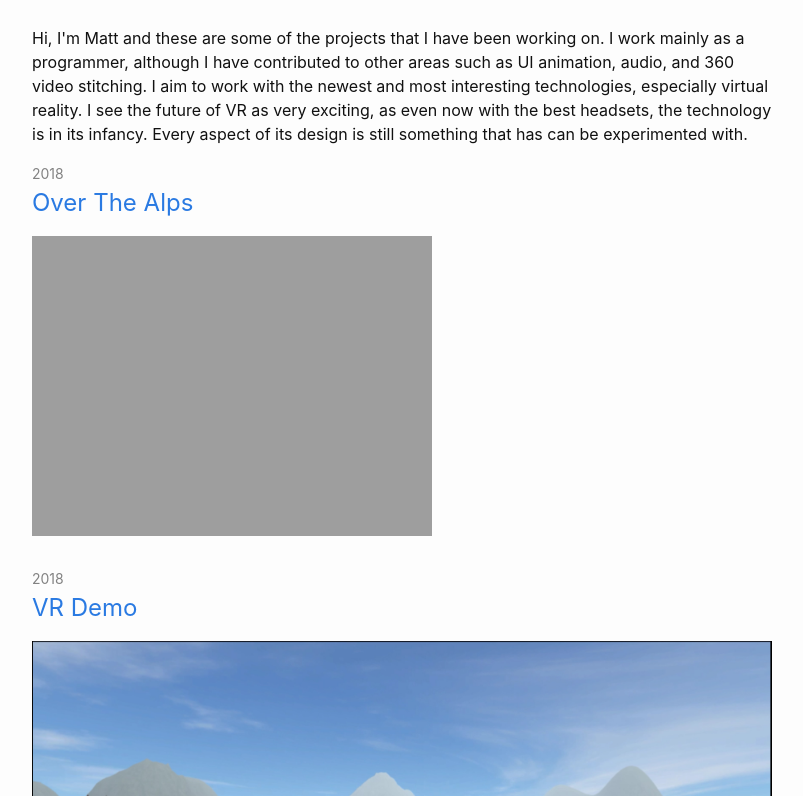
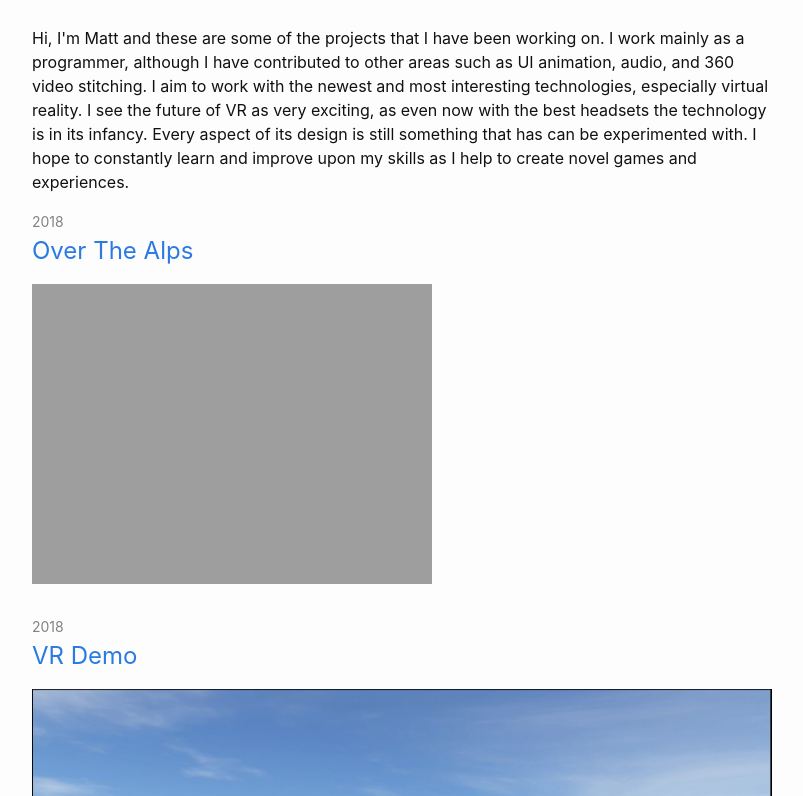
Before and after one commit to matt-arneil/matt-arneil.github.io, a Jekyll site: the page built from index.md, in a window 1280 px wide and 900 px high, cut to the strip 104-900 px from the top of the window. Shown: the whole strip, without its empty margins (238-1041 px from the left). Built offline with Jekyll 4.4.1, drawn with Linux system fonts in a browser that asks for light colours.

Commit message:
blurb update

```diff
--- a/_layouts/home.html
+++ b/_layouts/home.html
@@ -14,8 +14,8 @@ layout: default
     <p>Hi, I'm Matt and these are some of the projects that I have been working on.
       I work mainly as a programmer, although I have contributed to other areas such as UI animation, audio, and 360 video stitching.
      I aim to work with the newest and most interesting technologies, especially virtual reality. I see the future of VR as very exciting,
-     as even now with the best headsets, the technology is in its infancy.
-     Every aspect of its design is still something that has can be experimented with.</p>
+     as even now with the best headsets the technology is in its infancy. Every aspect of its design is still something that has can be experimented with.
+    I hope to constantly learn and improve upon my skills as I help to create novel games and experiences. </p>
     <ul class="post-list">
       {%- for post in site.posts -%}
       <li>
```
